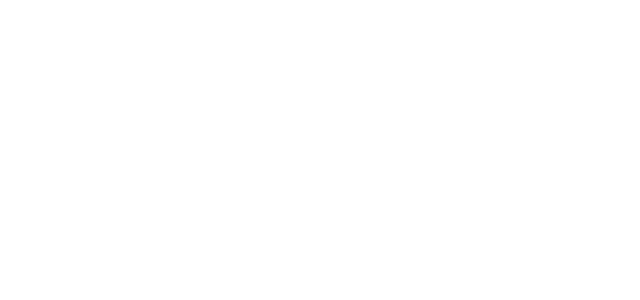
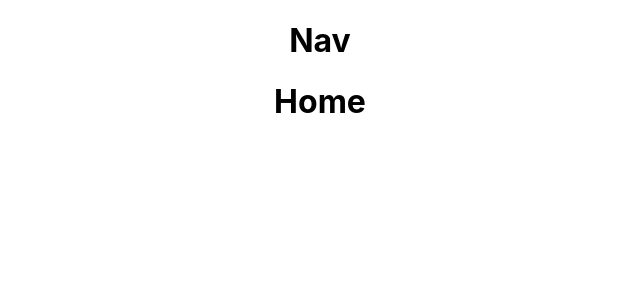
Before and after one commit to sudhanshu-p/thecodebreakers, a React (Create React App) app: page / in a window 1280 px wide. Shown: the top 300 px of the page, without its empty margins (320-960 px from the left). Built offline with nearby package versions, Linux system fonts and the light colour scheme.

Commit message:
Initial Commit

```diff
--- a/src/App.js
+++ b/src/App.js
@@ -1,8 +1,10 @@
 import './App.css';
+import Home from './routes/Home';
 
 function App() {
   return (
     <div className="App">
+      <Home />
     </div>
   );
 }
--- /dev/null
+++ b/src/components/Navigation.js
@@ -0,0 +1,10 @@
+import React from "react";
+import './Navigation.css';
+
+export default function navbar () {
+    return (
+        <div>
+            <h1>Nav</h1>
+        </div>
+    );
+}
--- a/src/routes/Home.js
+++ b/src/routes/Home.js
@@ -0,0 +1,12 @@
+import React from 'react';
+import Navigation from '../components/Navigation';
+import './Home.css';
+
+export default function home() {
+    return (
+        <div>
+            <Navigation />
+            <h1>Home</h1>
+        </div>
+    );
+}
```
Also changed, not shown: src/components/Navbar.js (deleted), src/components/Navigation.css (added), src/routes/Home.css (added).
